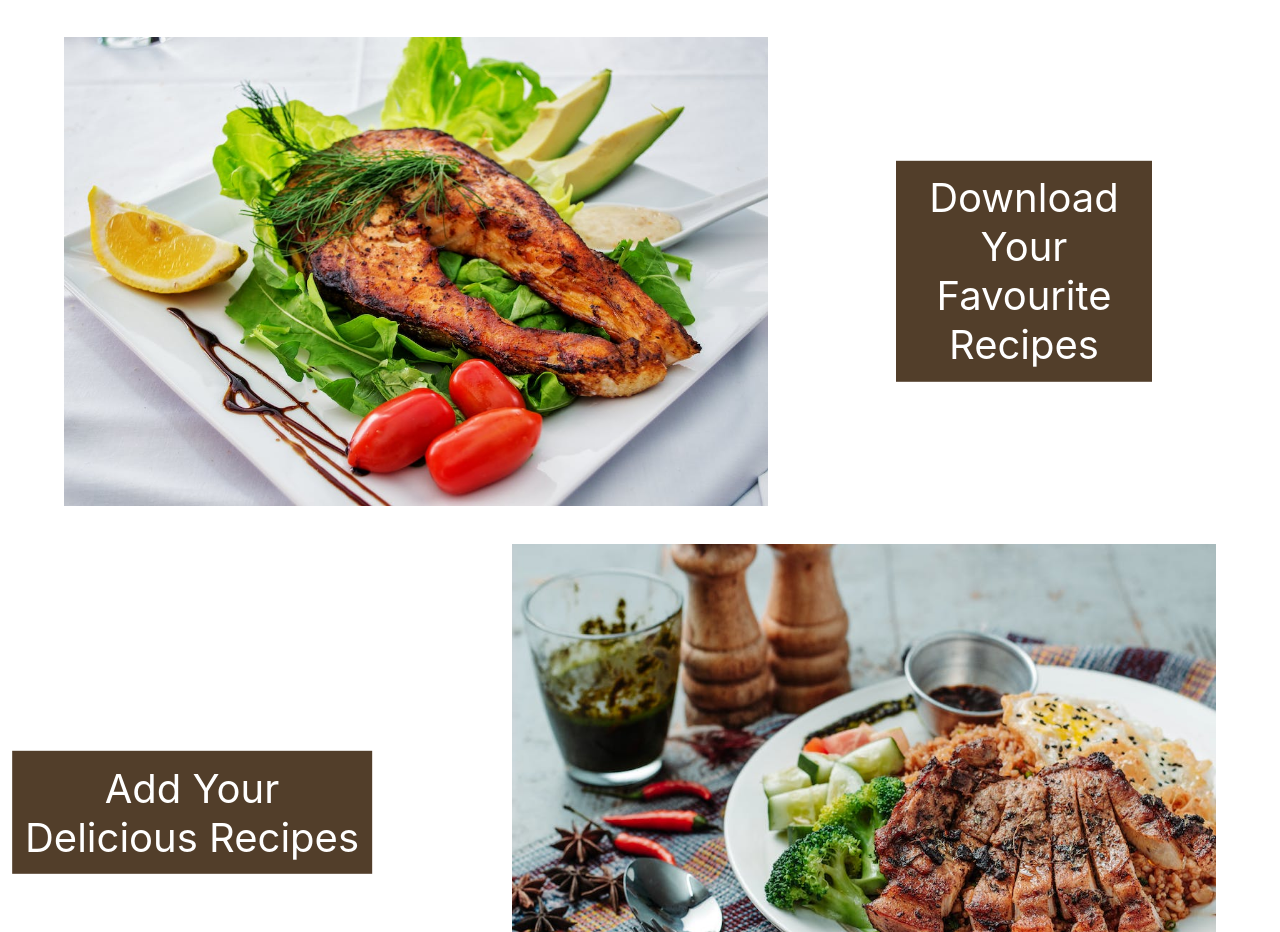
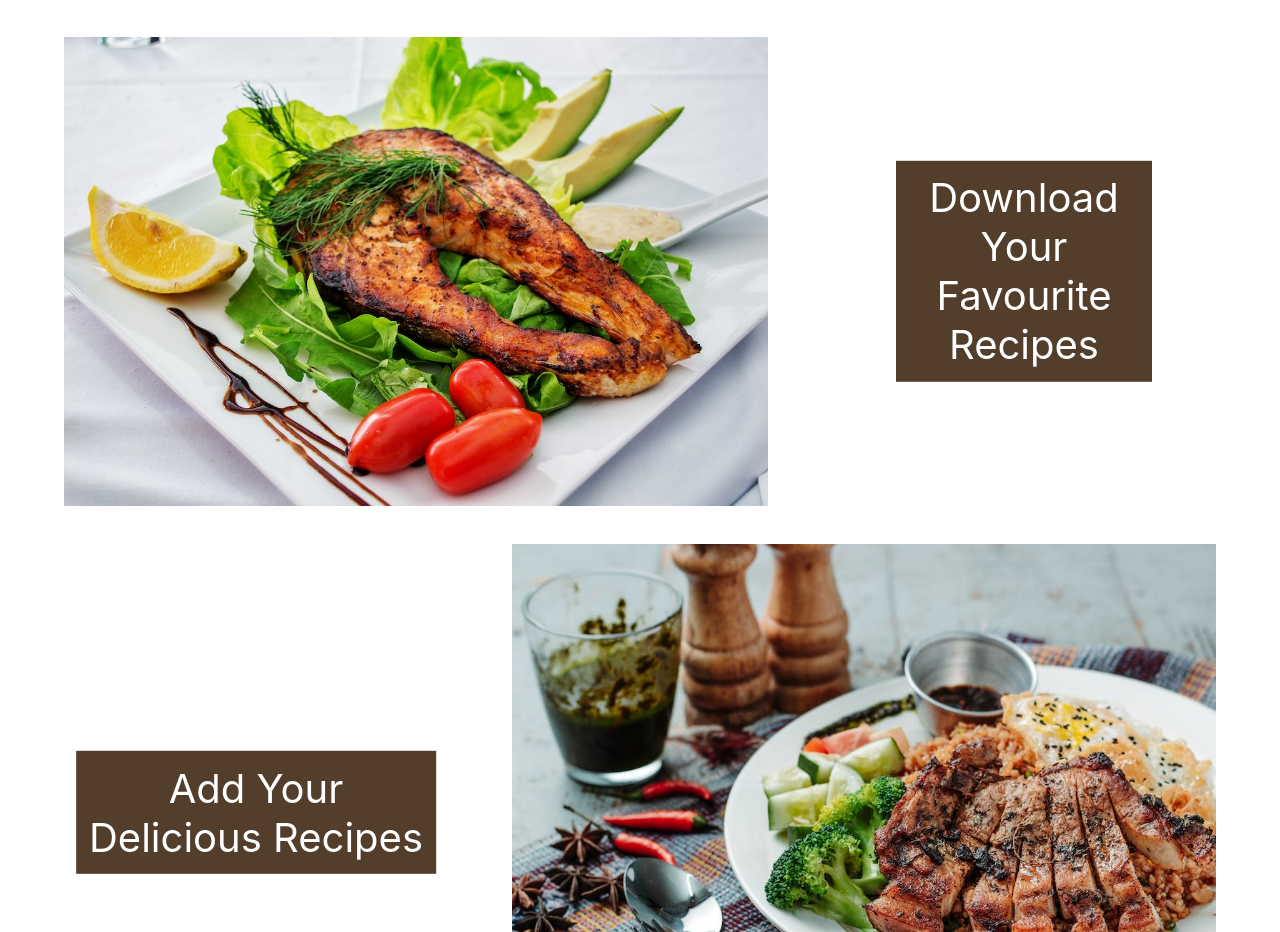
Before and after one commit to SANJANASOLANGA/ReactFoodRecipe, a React (Create React App) app in the folder Client/: page / in a window 1280 px wide. Shown: the part 655-1587 px from the top of the page. Built offline with nearby package versions, Linux system fonts and the light colour scheme.

Commit message:
Set the text in left

```diff
--- a/Client/src/style.css
+++ b/Client/src/style.css
@@ -187,7 +187,7 @@
 .addRecipe-text {
   position: absolute;
   bottom: 50%;
-  left: 15%;
+  left: 20%;
   transform: translate(-50%, 50%);
   font-size: 250%;
   background-color: rgb(64, 42, 20);
```
